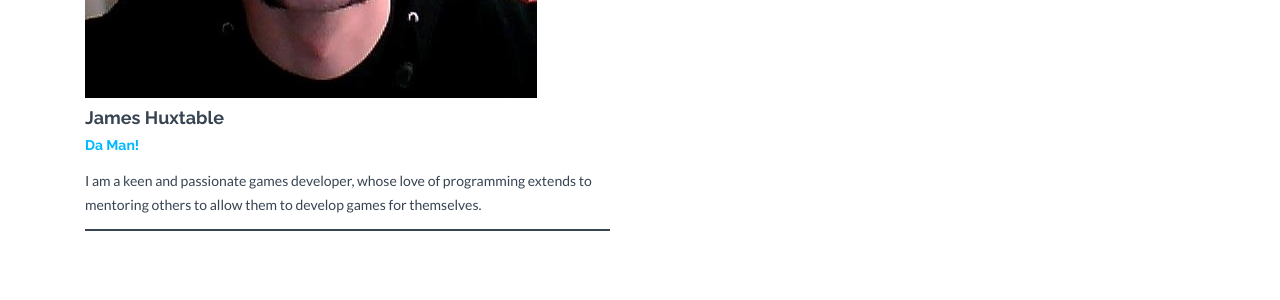
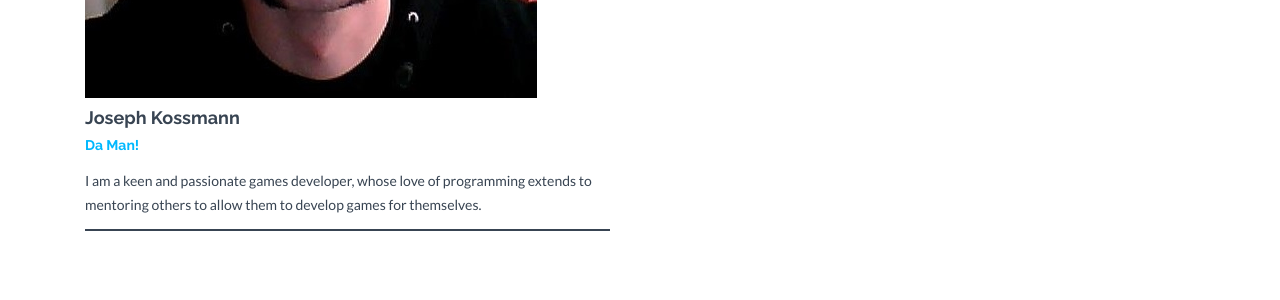
Before and after one commit to JosephKossmann/JosephKossmann.github.io, a Jekyll site: the page built from about.html, in a window 1280 px wide and 1200 px high. Shown: the part 619-919 px from the top of the window. Built offline with Jekyll 4.4.1, drawn with Linux system fonts in a browser that asks for light colours; nearby versions of some CDN libraries.

Commit message:
Update _config.yml
Profile edit

```diff
--- a/_config.yml
+++ b/_config.yml
@@ -63,15 +63,13 @@ email: joseph2.kossmann@uwe.ac.uk
 
 # Members information. Shown on About page.
 members:
-  - name: James Huxtable
+  - name: Joseph Kossmann
     position: Da Man!
     text: I am a keen and passionate games developer, whose love of programming extends to mentoring others to allow them to develop games for themselves.
     img: profile_1.jpg
     social:
       - title: envelope #use for email address
-        url: mailto:james2.huxtable@uwe.ac.uk
-      - title: twitter
-        url: http://twitter.com/HuxyUK
+        url: mailto:joseph2.kossmann@uwe.ac.uk
 
 # Short text about your company. Shown in footer on every page and also separately on Home and Contact page.
 about: "Those who can do and those who can't teach games design."
```
